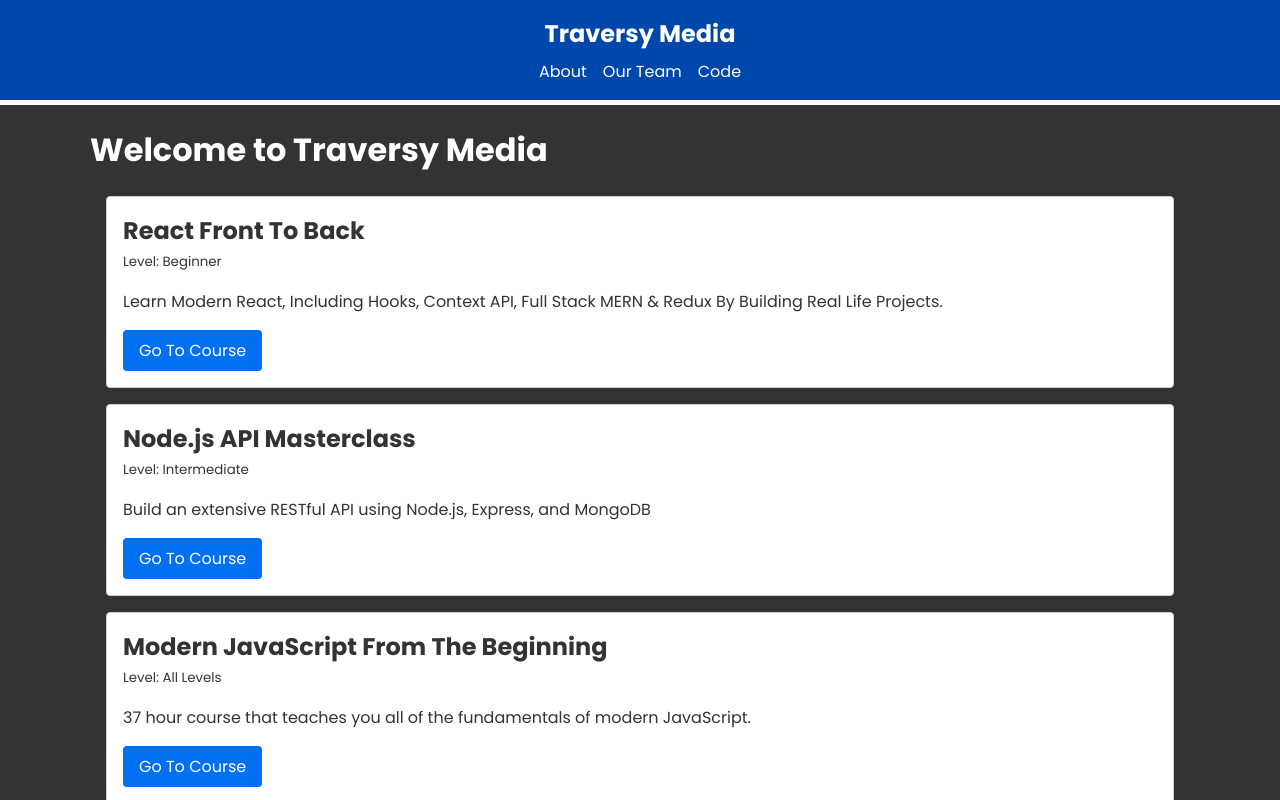
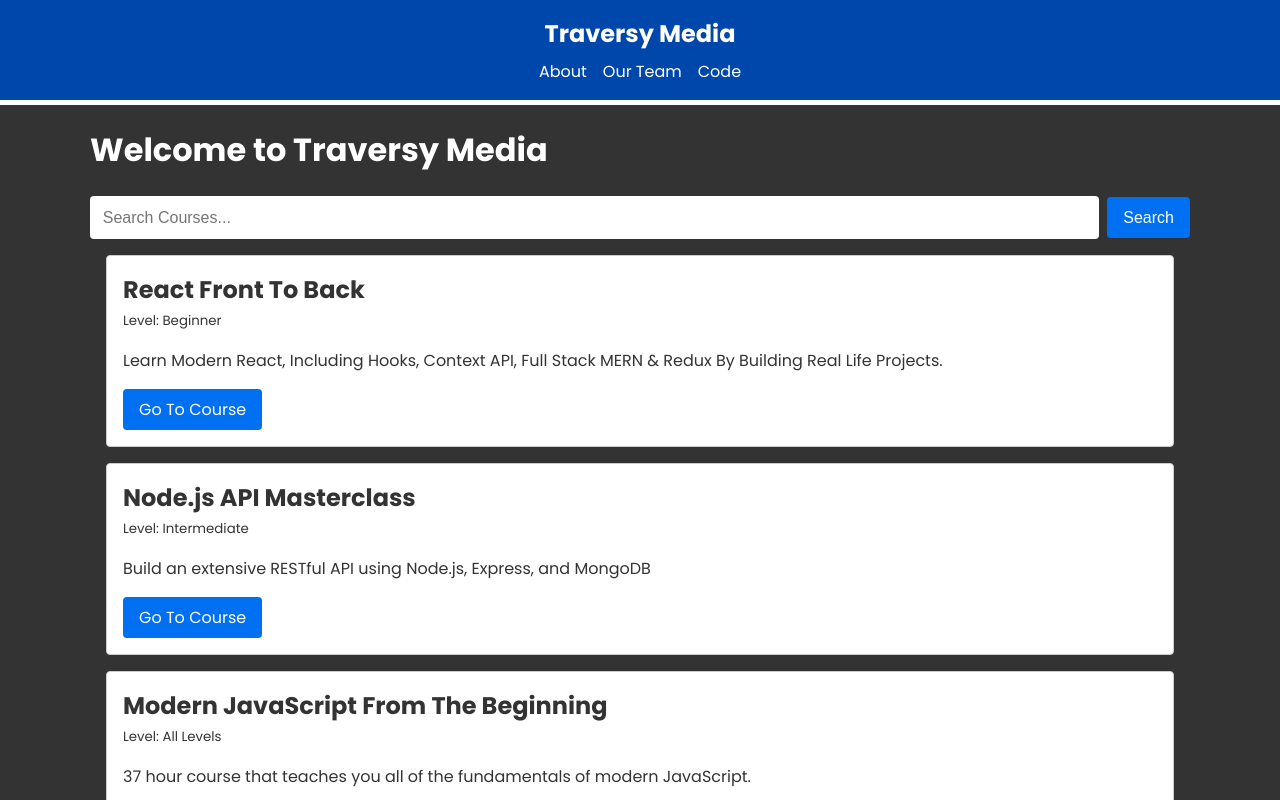
Before and after one commit to kriztiank-UCN/next_14_crash, a Next.js app: page / in a window 1280 px wide. Shown: the top 800 px of the page. Built offline with nearby package versions, Linux system fonts and the light colour scheme.

Commit message:
Search Component

```diff
--- /dev/null
+++ b/app/components/CourseSearch.jsx
@@ -0,0 +1,31 @@
+'use client';
+import { useState } from 'react';
+
+// receive getSearchResults function prop from the CourseSearch component in the HomePage component
+const CourseSearch = ({ getSearchResults }) => {
+  const [query, setQuery] = useState('');
+
+  const handleSubmit = async (e) => {
+    e.preventDefault();
+    // console.log(query)
+    const res = await fetch(`/api/courses/search?query=${query}`);
+    const courses = await res.json();
+    getSearchResults(courses);
+  };
+
+  return (
+    <form onSubmit={handleSubmit} className='search-form'>
+      <input
+        type='text'
+        className='search-input'
+        placeholder='Search Courses...'
+        value={query}
+        onChange={(e) => setQuery(e.target.value)}
+      />
+      <button className='search-button' type='submit'>
+        Search
+      </button>
+    </form>
+  );
+};
+export default CourseSearch;
--- a/app/components/Courses.jsx
+++ b/app/components/Courses.jsx
@@ -2,7 +2,6 @@
 
 // recieve courses prop from the Courses component in the HomePage component
 const Courses = ({courses}) => {
-  // const courses = await fetchCourses();
   return (
     <div className='courses'>
       {courses.map((course) => (
--- a/app/page.jsx
+++ b/app/page.jsx
@@ -1,7 +1,8 @@
 'use client';
 import { useEffect, useState } from 'react';
+import LoadingPage from './loading';
 import Courses from "./components/Courses";
-import LoadingPage from './loading';
+import CourseSearch from './components/CourseSearch';
 
 const HomePage = () => {
   const [courses, setCourses] = useState([]);
@@ -25,6 +26,7 @@
   return (
     <>
       <h1>Welcome to Traversy Media</h1>
+      <CourseSearch getSearchResults={(results) => setCourses(results)} />
       {/* pass courses prop from state to the Courses component */}
       <Courses courses={courses} />
     </>
```
